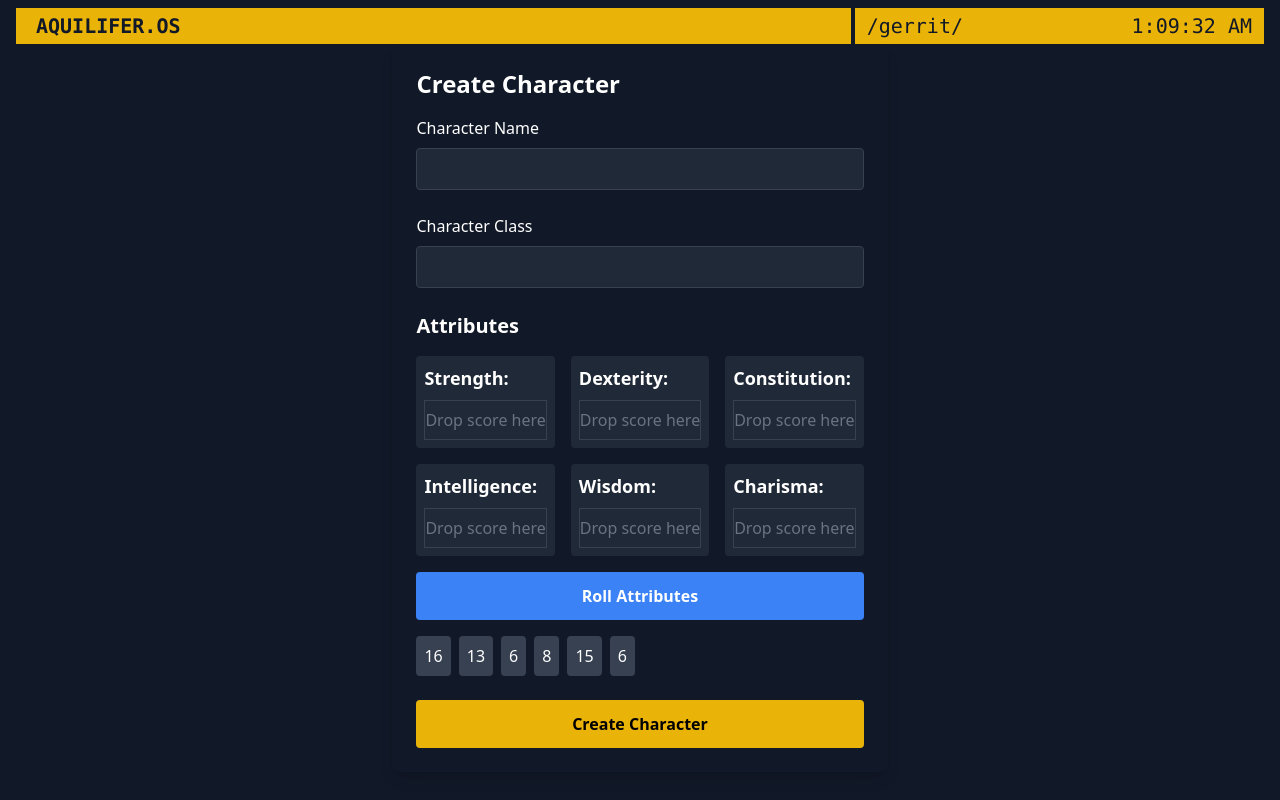
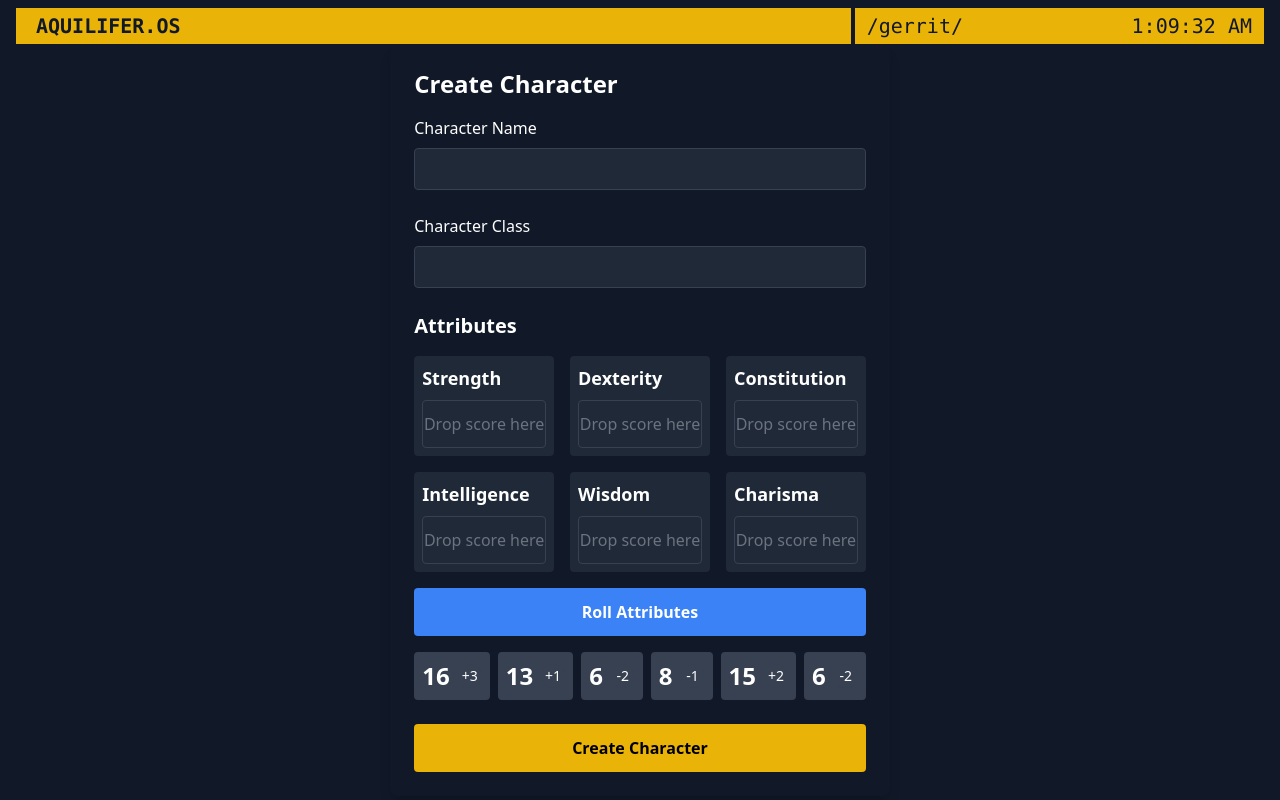
Before and after one commit to gerritbond/pirate-game-dashboard, a React (Vite) app: page /characters/new in a window 1280 px wide. Both pictures are taken after a click on the button "Roll Attributes". Built offline with nearby package versions, Linux system fonts and the light colour scheme; no server answers.

Commit message:
a whole ass page almost

```diff
--- a/src/layouts/character_create/CharacterCreate.jsx
+++ b/src/layouts/character_create/CharacterCreate.jsx
@@ -1,4 +1,4 @@
-import React, { useState } from 'react';
+import React, { useState, useEffect } from 'react';
 import { DragDropContext, Droppable, Draggable } from 'react-beautiful-dnd';
 
 export const CharacterCreate = () => {
@@ -13,6 +13,21 @@ export const CharacterCreate = () => {
   const [rolledScores, setRolledScores] = useState([]);
   const [characterName, setCharacterName] = useState('');
   const [characterClass, setCharacterClass] = useState('');
+  const [rollCount, setRollCount] = useState(0);
+  const [teasingMessage, setTeasingMessage] = useState('');
+
+  const teasingMessages = [
+    "Hmm, trying your luck again?",
+    "Oh, a perfectionist, are we?",
+    "Third time's the charm... right?",
+    "You know the dice gods are watching, right?",
+    "Ahem... 'randomly' generated, you say?",
+    "Are you sure you're not looking for loaded dice?",
+    "If you roll any more, we might have to call the RNG police!",
+    "You dirty, dirty cheater!",
+    "Okay, now you're just being ridiculous!",
+    "STOP! STOP! The dice are already dead!"
+  ];
 
   const rollAttributes = () => {
     const rollAttribute = () => {
@@ -41,22 +56,69 @@ export const CharacterCreate = () => {
         Object.keys(prevAttributes).map(key => [key, { score: null, mod: null }])
       )
     );
+    setRollCount(prevCount => prevCount + 1);
+
+    if (rollCount > 0) {
+      const messageIndex = Math.min(rollCount - 1, teasingMessages.length - 1);
+      setTeasingMessage(teasingMessages[messageIndex]);
+      setTimeout(() => setTeasingMessage(''), 3000); // Message disappears after 3 seconds
+    }
   };
 
   const onDragEnd = (result) => {
     if (!result.destination) return;
     const { source, destination } = result;
 
+    // Helper function to update attribute
+    const updateAttribute = (attr, score) => ({
+      score,
+      mod: score !== null ? Math.floor((score - 10) / 2) : null
+    });
+
+    // Dragging from rolled scores to an attribute
     if (source.droppableId === 'rolledScores' && destination.droppableId !== 'rolledScores') {
       const score = rolledScores[source.index];
       const attr = destination.droppableId;
 
+      setAttributes(prev => {
+        const newAttributes = { ...prev };
+        // If the attribute already had a score, add it back to the rolled scores
+        if (newAttributes[attr].score !== null) {
+          setRolledScores(prevScores => [...prevScores, newAttributes[attr].score]);
+        }
+        newAttributes[attr] = updateAttribute(attr, score);
+        return newAttributes;
+      });
+
+      setRolledScores(prev => prev.filter((_, index) => index !== source.index));
+    }
+    // Dragging between attributes
+    else if (source.droppableId !== 'rolledScores' && destination.droppableId !== 'rolledScores') {
+      const sourceAttr = source.droppableId;
+      const destAttr = destination.droppableId;
+
+      setAttributes(prev => {
+        const newAttributes = { ...prev };
+        const sourceScore = prev[sourceAttr].score;
+        const destScore = prev[destAttr].score;
+
+        newAttributes[sourceAttr] = updateAttribute(sourceAttr, destScore);
+        newAttributes[destAttr] = updateAttribute(destAttr, sourceScore);
+
+        return newAttributes;
+      });
+    }
+    // Dragging from attribute back to rolled scores
+    else if (source.droppableId !== 'rolledScores' && destination.droppableId === 'rolledScores') {
+      const attr = source.droppableId;
+      const score = attributes[attr].score;
+
       setAttributes(prev => ({
         ...prev,
-        [attr]: { score, mod: Math.floor((score - 10) / 2) }
+        [attr]: updateAttribute(attr, null)
       }));
 
-      setRolledScores(prev => prev.filter((_, index) => index !== source.index));
+      setRolledScores(prev => [...prev, score]);
     }
   };
 
@@ -64,6 +126,15 @@ export const CharacterCreate = () => {
     e.preventDefault();
     console.log('Character created:', { characterName, characterClass, attributes });
   };
+
+  const ScoreDisplay = ({ score, mod }) => (
+    <div className="flex items-center justify-center space-x-2">
+      <span className="text-2xl font-bold">{score}</span>
+      <span className="text-sm bg-gray-700 rounded-full w-6 h-6 flex items-center justify-center">
+        {mod >= 0 ? `+${mod}` : mod}
+      </span>
+    </div>
+  );
 
   return (
     <div className="character-create-container p-6 max-w-7xl mx-auto bg-gray-900 text-white rounded-lg shadow-lg">
@@ -101,10 +172,21 @@ export const CharacterCreate = () => {
                       {...provided.droppableProps}
                       className="flex flex-col bg-gray-800 p-2 rounded"
                     >
-                      <label className="text-lg font-semibold capitalize">{attr}:</label>
-                      <div className="mt-2 h-10 flex items-center justify-center border border-gray-700">
+                      <label className="text-lg font-semibold capitalize mb-2">{attr}</label>
+                      <div className="h-12 flex items-center justify-center border border-gray-700 rounded">
                         {score !== null ? (
-                          <span>{score} (Mod: {mod})</span>
+                          <Draggable draggableId={`attr-${attr}`} index={0}>
+                            {(provided) => (
+                              <div
+                                ref={provided.innerRef}
+                                {...provided.draggableProps}
+                                {...provided.dragHandleProps}
+                                className="w-full text-center cursor-move"
+                              >
+                                <ScoreDisplay score={score} mod={mod} />
+                              </div>
+                            )}
+                          </Draggable>
                         ) : (
                           <span className="text-gray-500">Drop score here</span>
                         )}
@@ -115,13 +197,20 @@ export const CharacterCreate = () => {
                 </Droppable>
               ))}
             </div>
+            <div className="mt-4 relative">
               <button
                 type="button"
                 onClick={rollAttributes}
-              className="w-full mt-4 p-3 bg-blue-500 text-white font-bold rounded hover:bg-blue-600"
+                className="w-full p-3 bg-blue-500 text-white font-bold rounded hover:bg-blue-600"
               >
                 Roll Attributes
               </button>
+              {teasingMessage && (
+                <div className="absolute top-full left-0 right-0 mt-2 text-center text-yellow-300 font-bold animate-bounce">
+                  {teasingMessage}
+                </div>
+              )}
+            </div>
             <Droppable droppableId="rolledScores" direction="horizontal">
               {(provided) => (
                 <div
@@ -130,7 +219,7 @@ export const CharacterCreate = () => {
                   className="mt-4 flex flex-wrap gap-2"
                 >
                   {rolledScores.map((score, index) => (
-                    <Draggable key={index} draggableId={`score-${index}`} index={index}>
+                    <Draggable key={`score-${index}`} draggableId={`score-${index}`} index={index}>
                       {(provided) => (
                         <div
                           ref={provided.innerRef}
@@ -138,7 +227,7 @@ export const CharacterCreate = () => {
                           {...provided.dragHandleProps}
                           className="bg-gray-700 p-2 rounded cursor-move"
                         >
-                          {score}
+                          <ScoreDisplay score={score} mod={Math.floor((score - 10) / 2)} />
                         </div>
                       )}
                     </Draggable>
```
Lines whose indentation alone changed are shown as unchanged.
